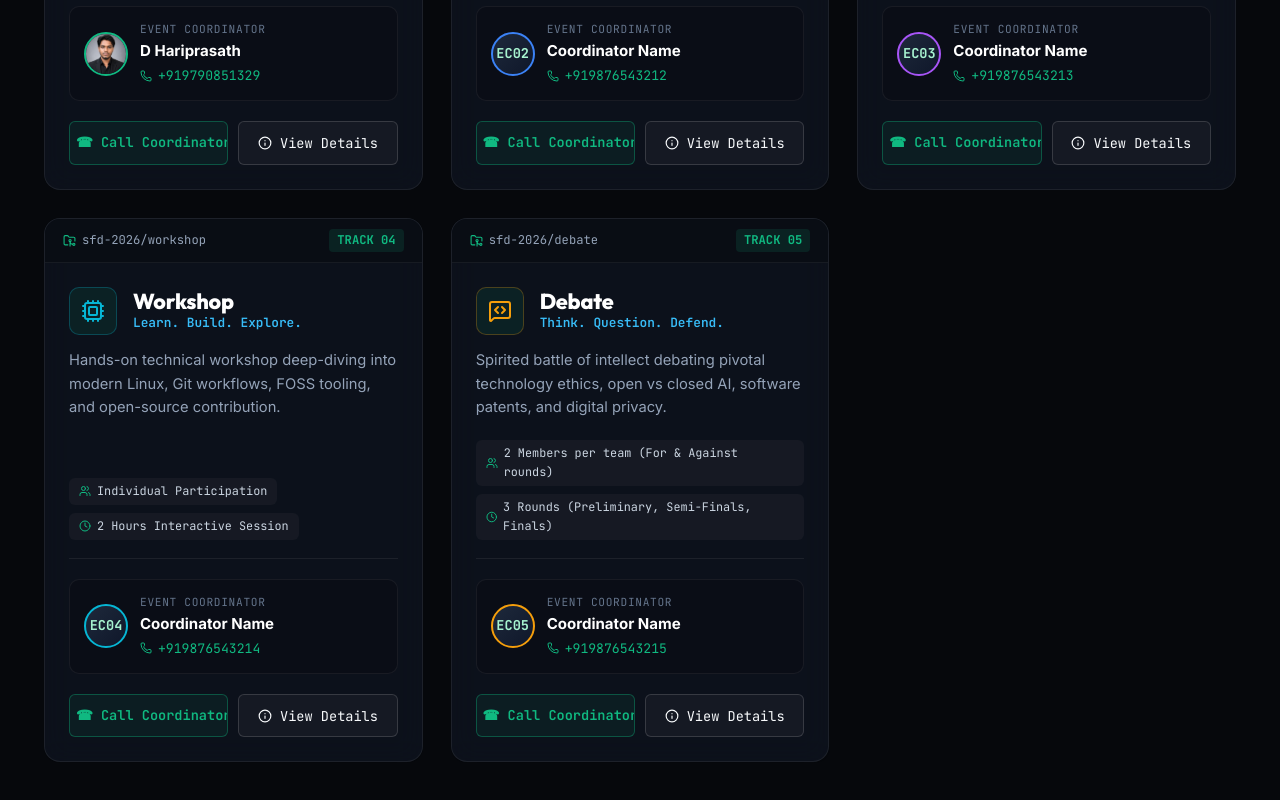
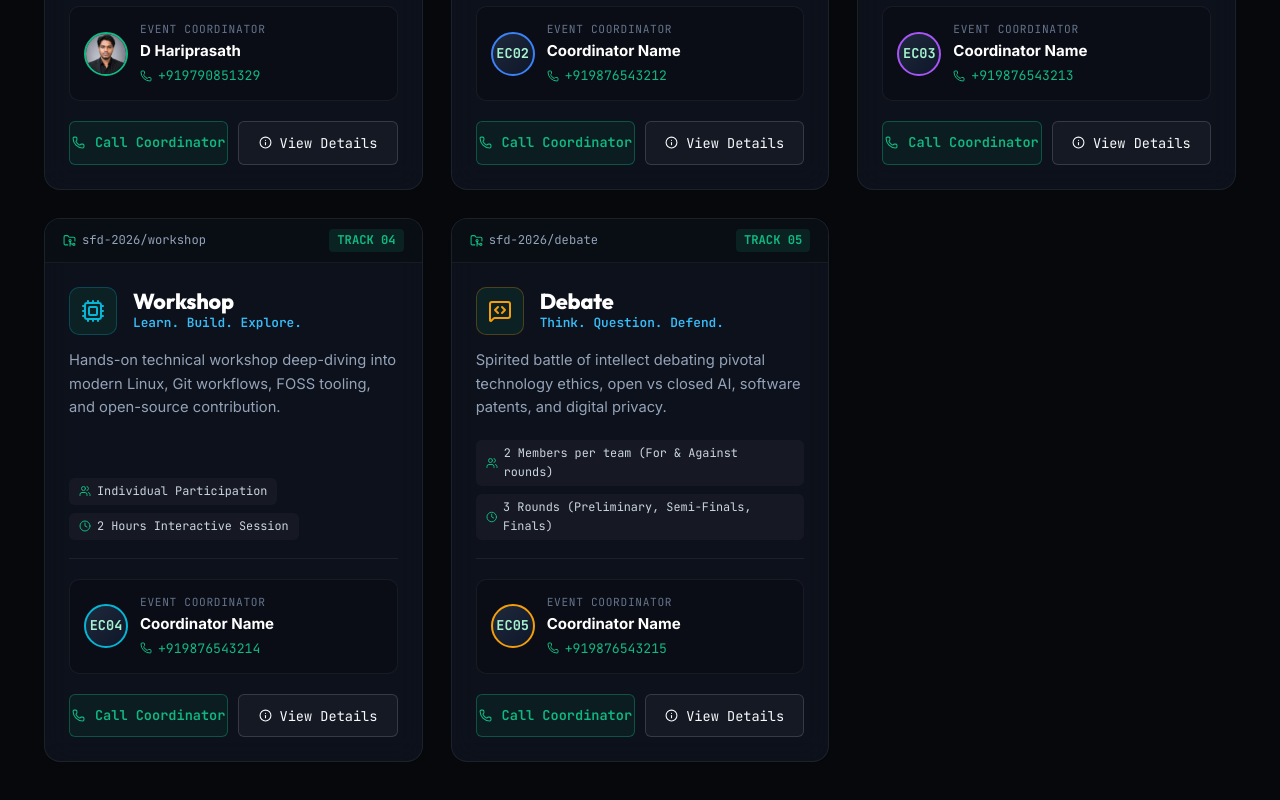
Before and after one commit to Hariprasath2611/SOF-WEBSITE, a React (Vite) app: page / in a window 1280 px wide. Shown: the part 4096-4896 px from the top of the page. Built offline with nearby package versions, Linux system fonts and the light colour scheme.

Commit message:
Updating the Project

```diff
--- a/src/components/EventCard.jsx
+++ b/src/components/EventCard.jsx
@@ -102,8 +102,8 @@ export default function EventCard({ event, onOpenDetails }) {
             className="btn btn-phone"
             aria-label={`Call coordinator for ${event.title}`}
           >
-            <Phone size={14} />
-            <span>☎ Call Coordinator</span>
+            <Phone size={13} style={{ flexShrink: 0 }} />
+            <span>Call Coordinator</span>
           </a>
 
           {/* Modal trigger button */}
@@ -113,7 +113,7 @@ export default function EventCard({ event, onOpenDetails }) {
             onClick={() => onOpenDetails(event)}
             aria-label={`View full details and rules for ${event.title}`}
           >
-            <Info size={14} />
+            <Info size={13} style={{ flexShrink: 0 }} />
             <span>View Details</span>
           </button>
         </div>
```
